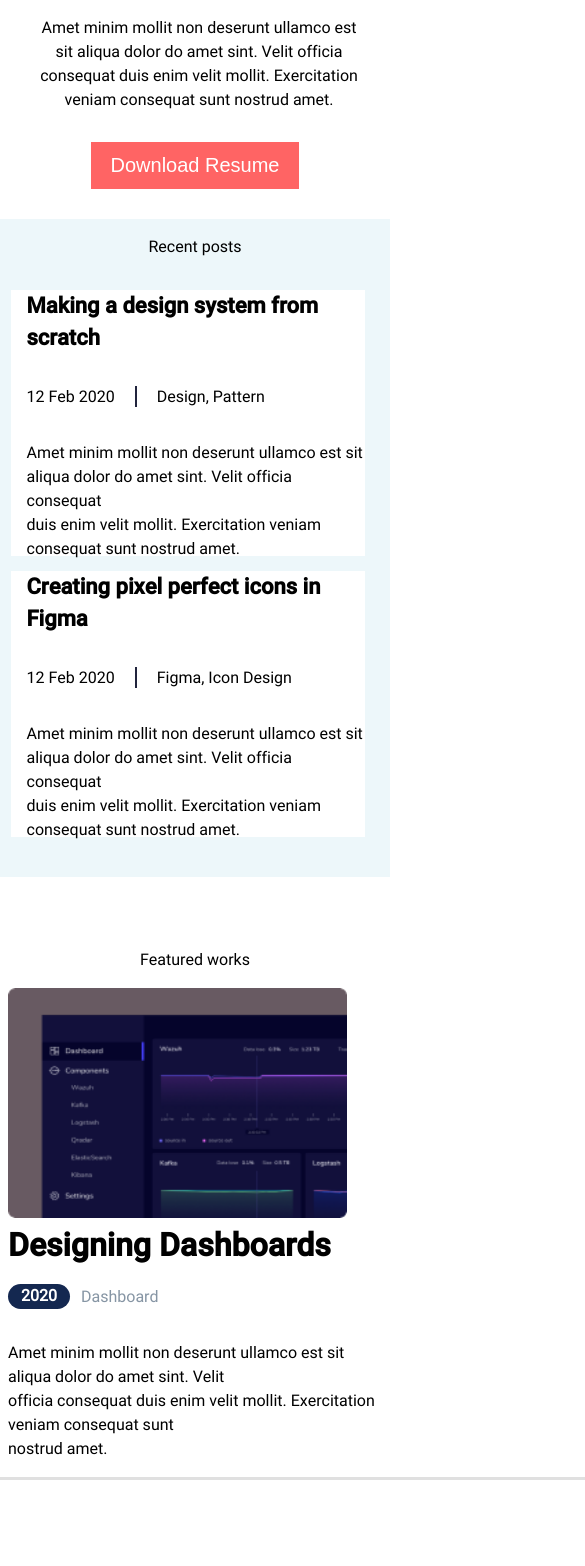
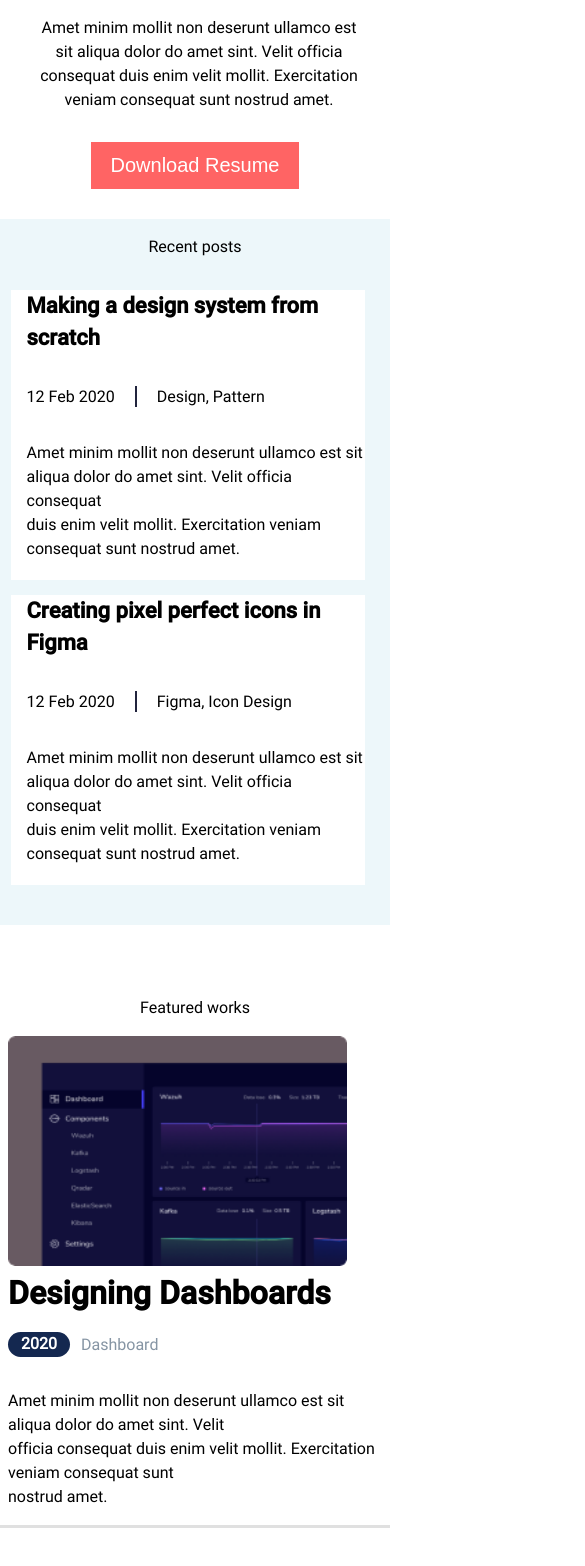
Before and after one commit to tatugrigalashvili/full-landing-responsive-page-davaleba-1, a plain HTML site: page index.html in a window 390 px wide. Shown: the part 426-1992 px from the top of the page, 585 px wide, since content can reach past the window. Drawn offline with Linux system fonts and the light colour scheme.

Commit message:
Add files via upload

```diff
--- a/style.css
+++ b/style.css
@@ -29,6 +29,8 @@ button{
     column-gap: 25px;
     justify-content: end;
     margin: 0;
+    margin-right: 30px;
+    margin-top: 20px;
 }
 .home{
     display: flex;
@@ -269,7 +271,7 @@ button{
    }
     .first_box, .second_box{
         width: 354px;
-        height: 266px;
+        height: 290px;
         background-color: #FFFFFF;
     }
     .seperator{
@@ -326,7 +328,7 @@ button{
         margin-left: 8px;
     }
     .xazi{
-        width: 858px;
+        width: 100%;
         height: 1px;
         background-color: #E0E0E0;
     }
```
